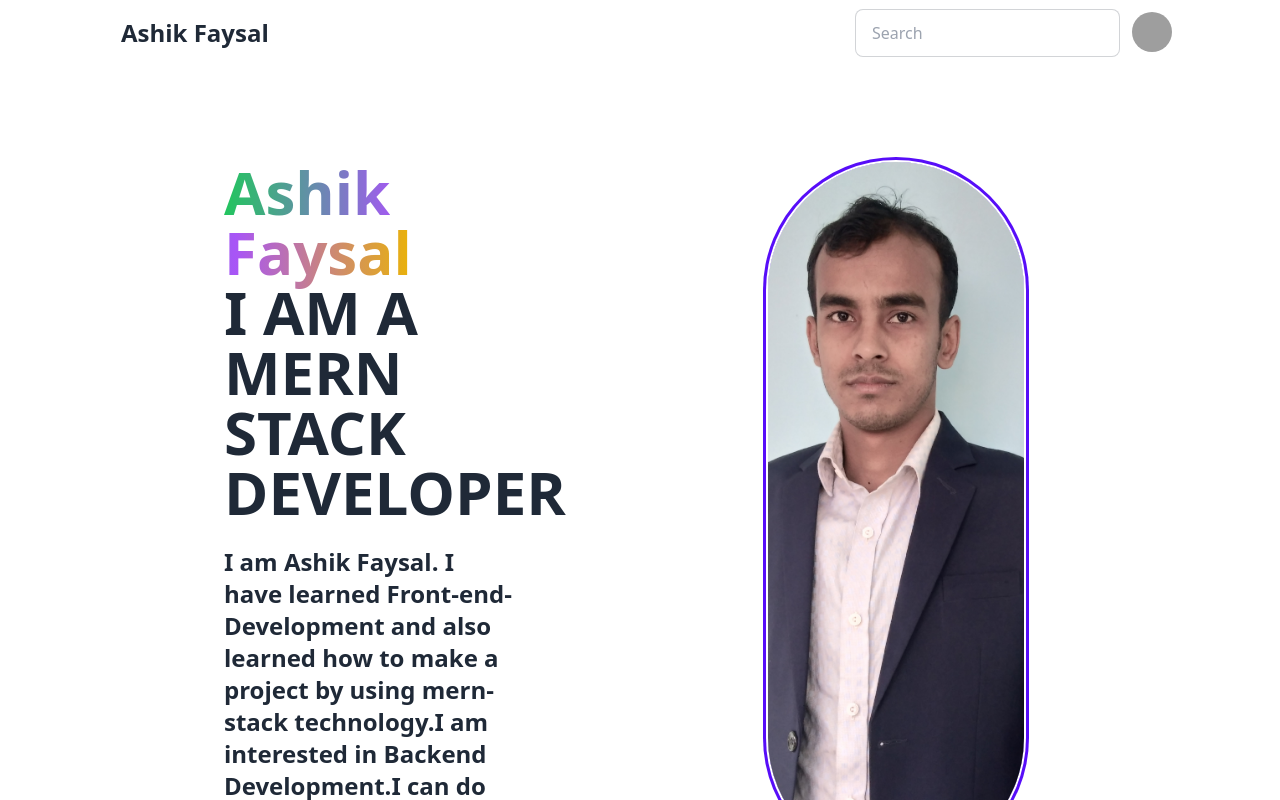
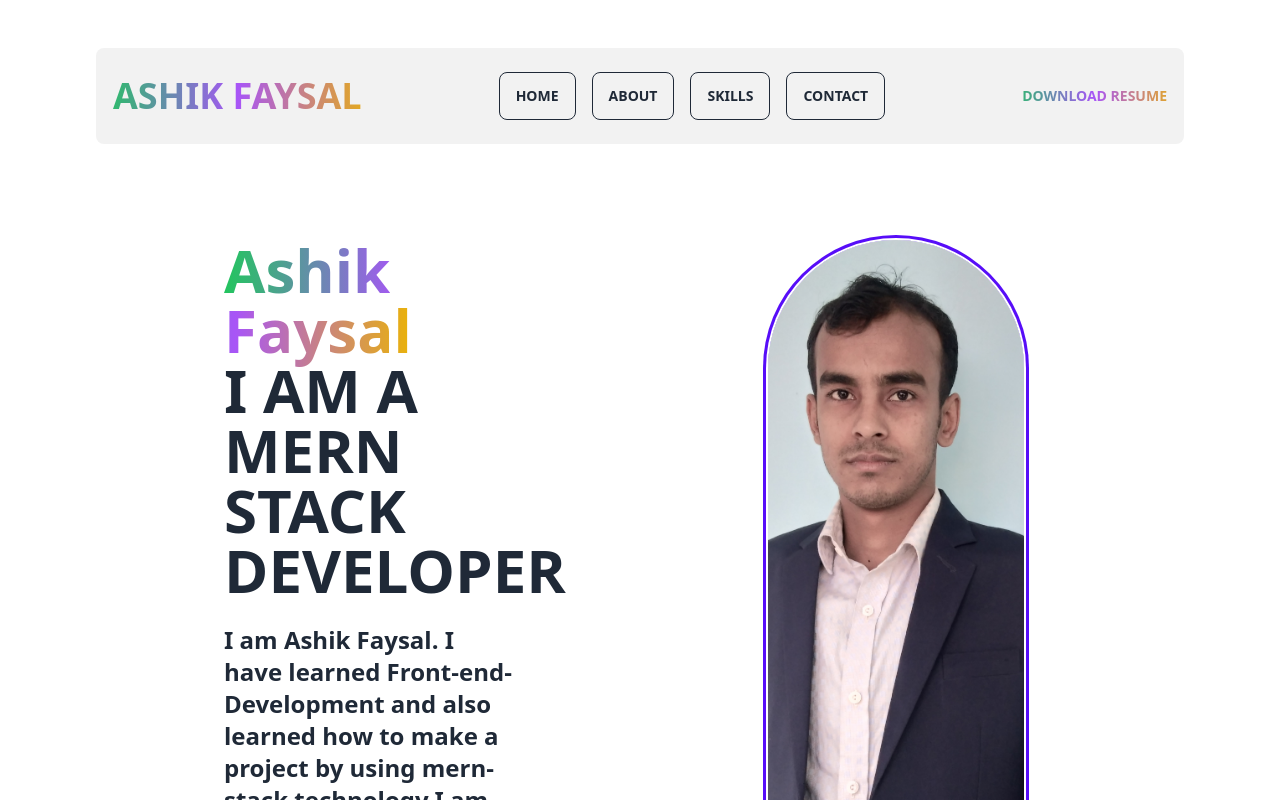
Before and after one commit to Ashik-Faysal/ashik-faysal-portfolio, a React (Vite) app: page / in a window 1280 px wide. Shown: the top 800 px of the page. Built offline with nearby package versions, Linux system fonts and the light colour scheme; grey boxes are pictures that could not be loaded.

Commit message:
netlify deploy

```diff
--- a/src/components/Navbar.jsx
+++ b/src/components/Navbar.jsx
@@ -1,45 +1,34 @@
 import React from 'react';
+import { Link } from 'react-router-dom';
 
 const Navbar = () => {
     return (
-        <div className="navbar bg-base-100">
-  <div className="flex-1">
-    <a className="btn btn-ghost normal-case font-bold text-2xl">Ashik Faysal</a>
-  </div>
-  <div className="flex-none gap-2">
-    <div className="form-control">
-      <input
-        type="text"
-        placeholder="Search"
-        className="input input-bordered w-24 md:w-auto"
-      />
-    </div>
-    <div className="dropdown dropdown-end">
-      <label tabIndex={0} className="btn btn-ghost btn-circle avatar">
-        <div className="w-10 rounded-full">
-          <img src="/images/stock/photo-1534528741775-53994a69daeb.jpg" />
+      <div className="md:flex justify-between my-12 bg-base-200 h-24 items-center rounded-lg">
+        <div>
+          <button className="btn btn-ghost text-4xl font-extrabold text-transparent bg-clip-text bg-gradient-to-r from-green-500 via-purple-500 to-yellow-500">
+            Ashik Faysal
+          </button>
         </div>
-      </label>
-      <ul
-        tabIndex={0}
-        className="mt-3 z-[1] p-2 shadow menu menu-sm dropdown-content bg-base-100 rounded-box w-52"
-      >
-        <li>
-          <a className="justify-between">
-            Profile
-            <span className="badge">New</span>
-          </a>
-        </li>
-        <li>
-          <a>Settings</a>
-        </li>
-        <li>
-          <a>Logout</a>
-        </li>
-      </ul>
-    </div>
-  </div>
-</div>
+        <div className="md:flex gap-4">
+          <button className="btn btn-outline">
+            <Link to="/">Home</Link>
+          </button>
+          <button className="btn btn-outline">
+            <Link to="/whatIDo">About</Link>
+          </button>
+          <button className="btn btn-outline">
+            <Link to="/skills">Skills</Link>
+          </button>
+          <button className="btn btn-outline">
+            <Link to="/contact">Contact</Link>
+          </button>
+        </div>
+        <div>
+          <button className="btn btn-outline  text-transparent bg-clip-text bg-gradient-to-r from-green-500 via-purple-500 to-yellow-500">
+            <Link>Download Resume</Link>
+          </button>
+        </div>
+      </div>
     );
 };
 
```
Also changed, not shown: src/main.jsx (+15 -0 lines).
